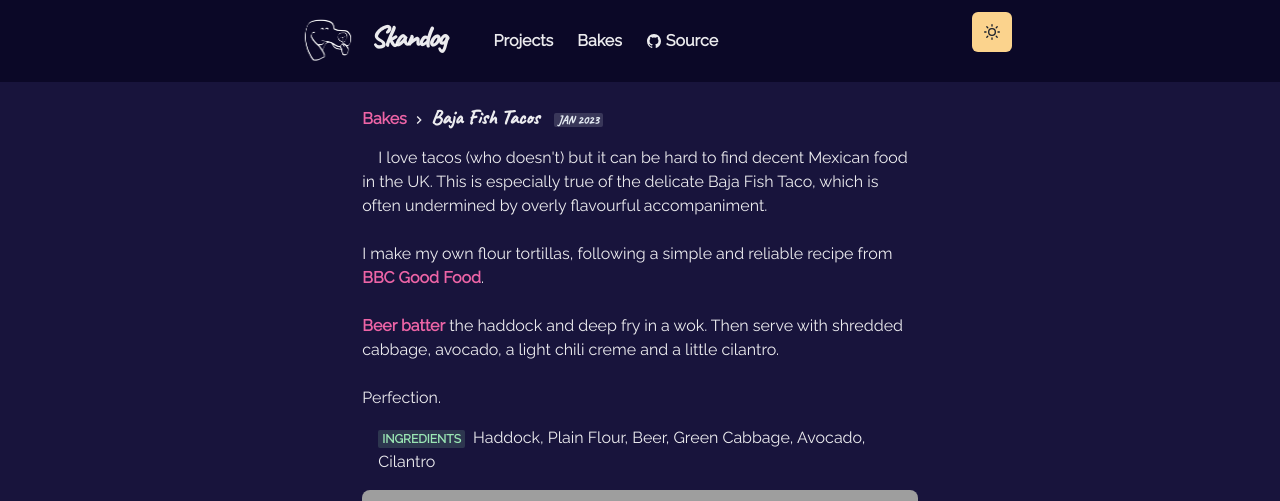
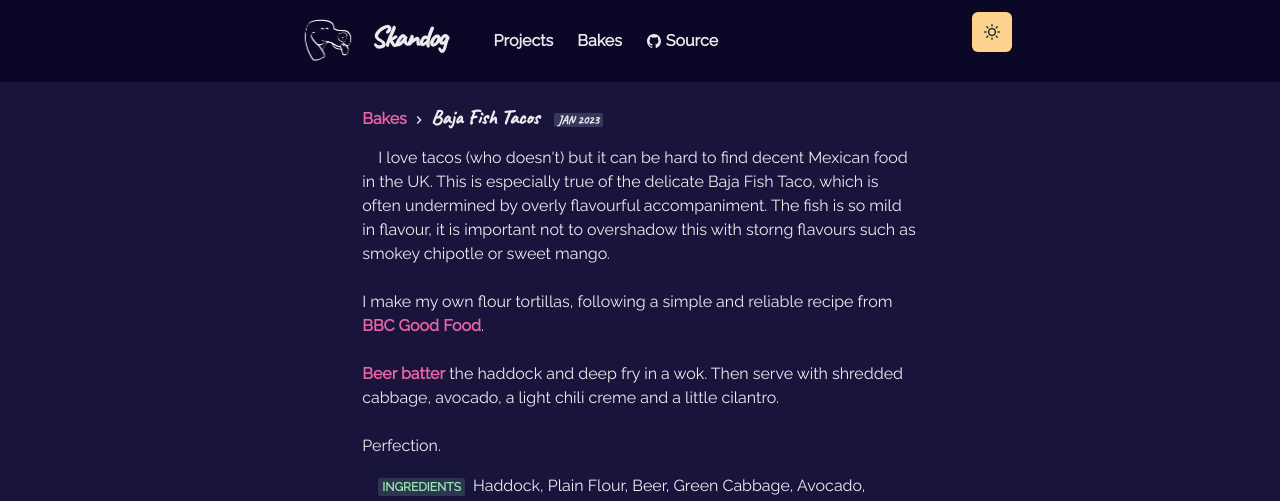
Before and after one commit to skandog/p, a Next.js app: page /bakes/baja_tacos in a window 1280 px wide. Shown: the top 501 px of the page. Built offline with nearby package versions, Linux system fonts and the light colour scheme; grey boxes are pictures that could not be loaded.

Commit message:
minor add to baja copy

```diff
--- a/pages/bakes/baja_tacos.js
+++ b/pages/bakes/baja_tacos.js
@@ -17,7 +17,9 @@ const Bake = () => {
           I love tacos (who doesn&apos;t) but it can be hard to find decent
           Mexican food in the UK. This is especially true of the delicate Baja
           Fish Taco, which is often undermined by overly flavourful
-          accompaniment.
+          accompaniment. The fish is so mild in flavour, it is important not to
+          overshadow this with storng flavours such as smokey chipotle or sweet
+          mango.
           <br /> <br />I make my own flour tortillas, following a simple and
           reliable recipe from{' '}
           <NextLink
```
